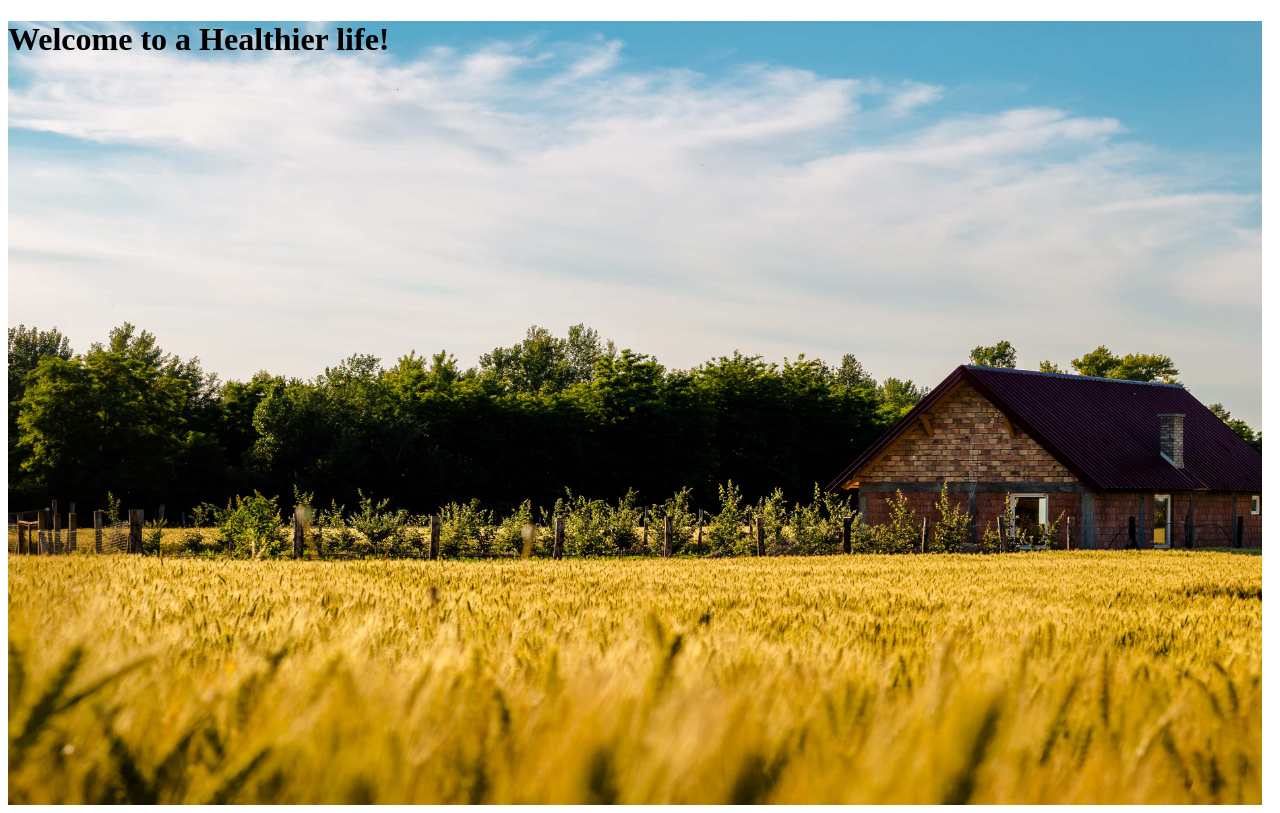
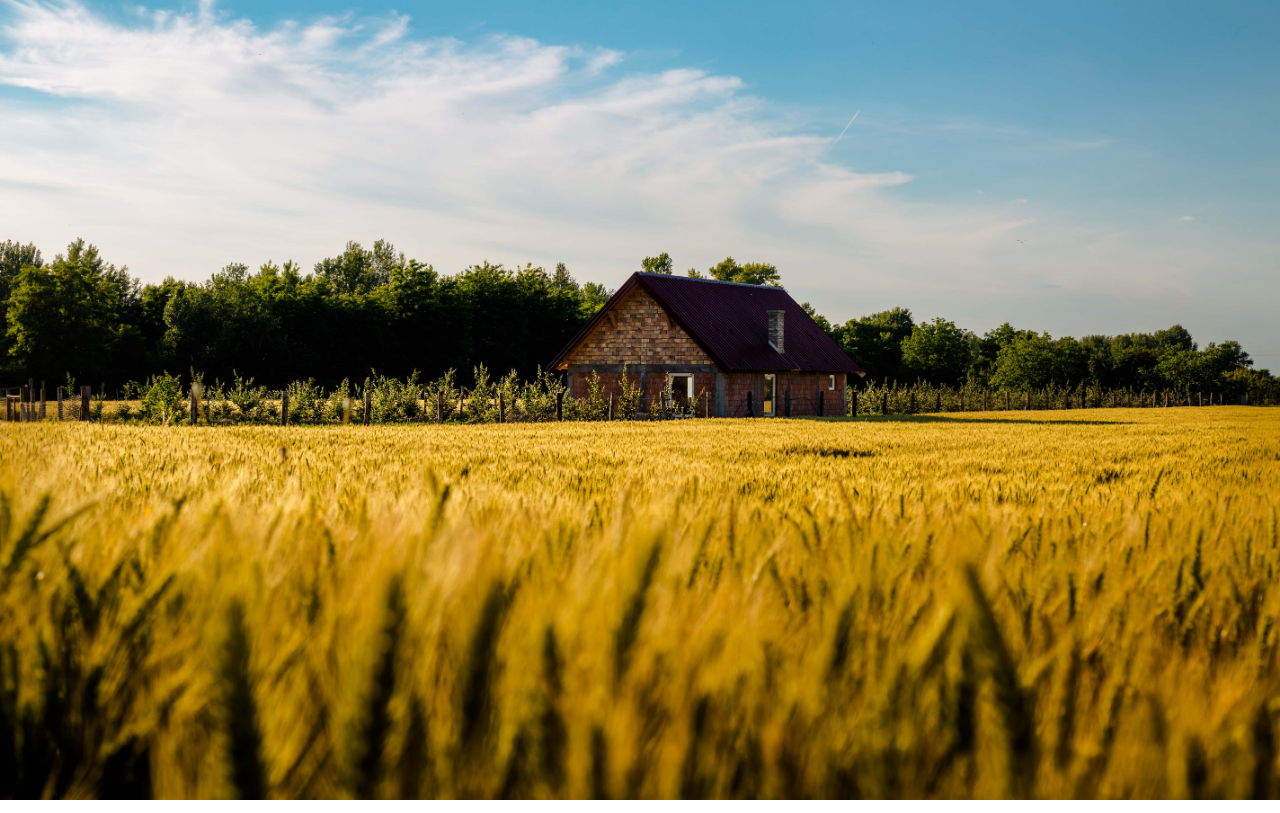
Before and after one commit to GregoryTheRat/biowebshop_project, an Angular app in the folder webshop/: page / in a window 1280 px wide. Built offline with nearby package versions, Linux system fonts and the light colour scheme.

Commit message:
main page navbar

```diff
--- a/webshop/angular.json
+++ b/webshop/angular.json
@@ -30,6 +30,7 @@
               "src/assets"
             ],
             "styles": [
+              "@angular/material/prebuilt-themes/deeppurple-amber.css",
               "src/styles.scss"
             ],
             "scripts": []
@@ -93,6 +94,7 @@
               "src/assets"
             ],
             "styles": [
+              "@angular/material/prebuilt-themes/deeppurple-amber.css",
               "src/styles.scss"
             ],
             "scripts": []
--- a/webshop/package.json
+++ b/webshop/package.json
@@ -11,10 +11,12 @@
   "private": true,
   "dependencies": {
     "@angular/animations": "^15.2.0",
+    "@angular/cdk": "^15.2.9",
     "@angular/common": "^15.2.0",
     "@angular/compiler": "^15.2.0",
     "@angular/core": "^15.2.0",
     "@angular/forms": "^15.2.0",
+    "@angular/material": "^15.2.9",
     "@angular/platform-browser": "^15.2.0",
     "@angular/platform-browser-dynamic": "^15.2.0",
     "@angular/router": "^15.2.0",
--- a/webshop/src/app/app.component.html
+++ b/webshop/src/app/app.component.html
@@ -1,15 +1,3 @@
-<!DOCTYPE html>
-<html lang="en">
-<head>
-  <meta charset="UTF-8">
-  <meta http-equiv="X-UA-Compatible" content="IE=edge">
-  <meta name="viewport" content="width=device-width, initial-scale=1.0">
-  <title>Healthy Harvest</title>
-</head>
-<body>
-  <div>
-    <h1>Welcome to a Healthier life!</h1>
-  </div>
-
-</body>
-</html>
+<mat-nav-list>
+  <a mat-list-item >  </a>
+</mat-nav-list>
--- a/webshop/src/app/app.component.scss
+++ b/webshop/src/app/app.component.scss
@@ -1,11 +1,3 @@
-$bgimg: "/assets/img/farmland.png";
-
-body{
-    margin: 0;
-    padding: 0;
-    width: 98vw;
-    height: 98vh;
-    background-image: url($bgimg);
-    background-repeat: no-repeat;
-    background-size: 1920px 1080px;
+.navbar{
+    align-content: right;
 }
--- a/webshop/src/app/app.component.ts
+++ b/webshop/src/app/app.component.ts
@@ -1,10 +1,13 @@
 import { Component } from '@angular/core';
 
+
 @Component({
-  selector: 'app-root',
+  selector: 'main-menu',
   templateUrl: './app.component.html',
   styleUrls: ['./app.component.scss']
 })
+
 export class AppComponent {
-  title = 'webshop';
+
+
 }
--- a/webshop/src/index.html
+++ b/webshop/src/index.html
@@ -6,10 +6,13 @@
   <base href="/">
   <meta name="viewport" content="width=device-width, initial-scale=1">
   <link rel="icon" type="image/x-icon" href="favicon.ico">
+  <link rel="preconnect" href="https://fonts.gstatic.com">
+  <link href="https://fonts.googleapis.com/css2?family=Roboto:wght@300;400;500&display=swap" rel="stylesheet">
+  <link href="https://fonts.googleapis.com/icon?family=Material+Icons" rel="stylesheet">
 </head>
-<body>
-  <div>
-  <app-root></app-root>
-  </div>
+<body class="mat-typography farmbg">
+
+  <main-menu></main-menu>
+
 </body>
 </html>
--- a/webshop/src/styles.scss
+++ b/webshop/src/styles.scss
@@ -1 +1,9 @@
 /* You can add global styles to this file, and also import other style files */
+
+html, body { height: 100%; }
+body { margin: 0; font-family: Roboto, "Helvetica Neue", sans-serif; }
+
+.farmbg {
+    background-image: url("/assets/img/farmland.png");
+    background-size: cover;
+}
```
Also changed, not shown: webshop/src/app/app.module.ts (+7 -1 lines), 1 other file (tests, documents, lock files or other folders).
